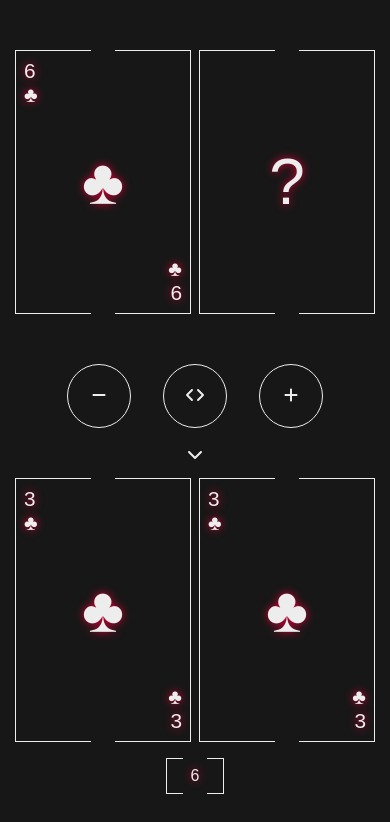
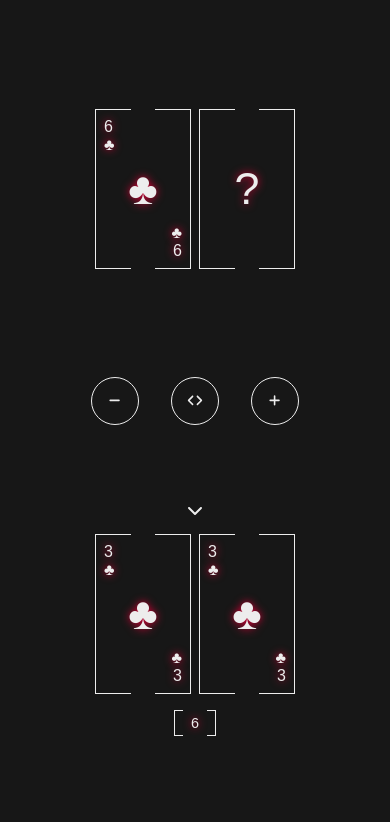
Before and after one commit to timdvlpr/blackjack, an Angular app: page / in a window 390 px wide. Shown: the top 822 px of the page. Built offline with nearby package versions, Linux system fonts and the light colour scheme.

Commit message:
responsiveness improved

```diff
--- a/src/app/app.component.scss
+++ b/src/app/app.component.scss
@@ -10,7 +10,7 @@ main {
   flex-direction: column;
   justify-content: space-evenly;
   align-items: center;
-  overflow: hidden;
+  overflow: auto;
 }
 app-player {
   @include flex-center();
--- a/src/app/components/action-button/action-button.component.scss
+++ b/src/app/components/action-button/action-button.component.scss
@@ -1,20 +1,26 @@
 @import '_variables';
+@import '_mixins';
 
 button {
-  width: 4rem;
-  height: 4rem;
+  width: 3rem;
+  height: 3rem;
   border-radius: 50%;
   border: 1px solid $white;
   background-color: $dark;
   color: $white;
   margin: 0 1rem;
-  font-size: 1rem;
+  font-size: 0.8rem;
   cursor: pointer;
   position: relative;
+  @include for-desktop-up {
+    width: 4rem;
+    height: 4rem;
+    font-size: 1rem;
+  }
   span {
     position: absolute;
     top: -1.5rem;
-    left: 0.45rem;
+    left: 50%;
     text-transform: uppercase;
     display: none;
     transition: 0.25s;
@@ -32,17 +38,6 @@ button {
 .new-round-btn {
   span {
     top: -2.6rem;
-    left: 0.2rem;
-  }
-}
-.stand-btn {
-  span {
-    left: 0.3rem;
-  }
-}
-.hit-btn {
-  span {
-    left: 1.1rem;
   }
 }
 .disabled {
@@ -54,6 +49,6 @@ button {
   to { box-shadow: 0 0 0 1rem #B2B2B200; }
 }
 @keyframes action-info-animation {
-  from { transform: translateY(-0.5rem); }
-  to { transform: translateX(0); }
+  from { transform: translate(-50%, -0.5rem); }
+  to { transform: translate(-50%, 0); }
 }
--- a/src/app/components/card/card.component.scss
+++ b/src/app/components/card/card.component.scss
@@ -5,12 +5,20 @@
   display: flex;
   flex-direction: column;
   justify-content: space-between;
-  height: 16.5rem;
-  width: 11rem;
+  height: 10rem;
+  width: 6rem;
   border: 1px solid $white;
   background: $dark;
   position: relative;
   padding: 0.5rem;
+  @include for-tablet-portrait-up {
+    height: 13rem;
+    width: 8rem;
+  }
+  @include for-desktop-up {
+    height: 15rem;
+    width: 10rem;
+  }
   &:after, &:before {
     content: '';
     position: absolute;
@@ -29,20 +37,23 @@
   p {
     text-shadow: 0 0 8px $accent;
   }
-  &-center {
+  &-center, &-back p {
     text-align: center;
-    font-size: 4rem;
+    font-size: 2.8rem;
+    @include for-desktop-up {
+      font-size: 4rem;
+    }
+  }
+  &-bottom, &-top {
+    font-size: 1rem;
+    @include for-desktop-up {
+      font-size: 1.3rem;
+    }
   }
   &-bottom {
     text-align: right;
   }
-  &-bottom, &-top {
-    font-size: 1.3rem;
-  }
   &-back {
     @include flex-center;
-    p {
-      font-size: 4rem;
-    }
   }
 }
--- a/src/app/components/player/player.component.scss
+++ b/src/app/components/player/player.component.scss
@@ -9,9 +9,14 @@ section {
     margin-top: 1rem;
     display: inline-block;
     border: 1px solid $white;
-    padding: 0.5rem 1.5rem;
+    padding: 0.25rem 1rem;
     text-shadow: 0 0 8px $accent;
     position: relative;
+    font-size: 0.9rem;
+    @include for-desktop-up {
+      padding: 0.5rem 1.5rem;
+      font-size: 1rem;
+    }
     &:after, &:before {
       content: '';
       position: absolute;
--- a/src/app/components/result/result.component.scss
+++ b/src/app/components/result/result.component.scss
@@ -4,7 +4,6 @@
   position: absolute;
   top: 50%;
   left: 50%;
-  background: $dark;
   color: $white;
   z-index: 99;
   p {
```
